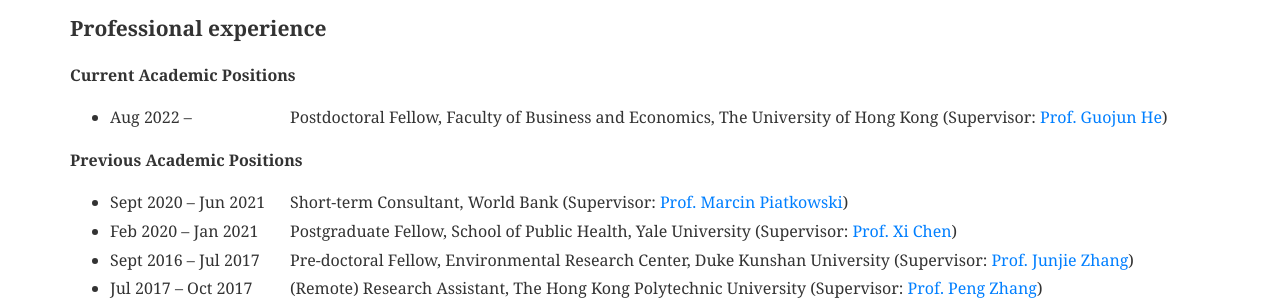
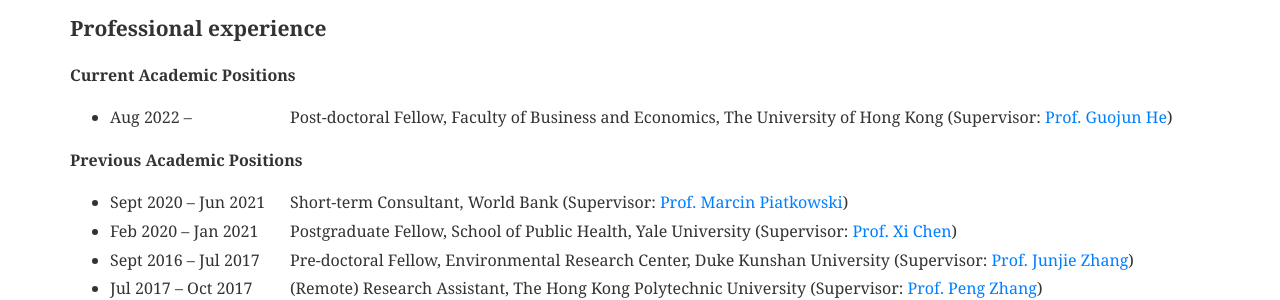
Before and after one commit to shuoliecon/shuoliecon.github.io, a Jekyll site: the page built from pages/_CV/index.md, in a window 1280 px wide. Shown: the part 182-482 px from the top of the page. Built offline with Jekyll 4.4.1, drawn with Linux system fonts in a browser that asks for light colours.

Commit message:
Update index.md

```diff
--- a/pages/_CV/index.md
+++ b/pages/_CV/index.md
@@ -15,7 +15,7 @@
   <tbody>
     <tr>
       <td valign="baseline" width="220"><ul><li>Aug 2022 –</li></ul></td>
-      <td valign="baseline">Postdoctoral Fellow, Faculty of Business and Economics, The University of Hong Kong (Supervisor: <a href="https://www.guojunhe.com/">Prof. Guojun He</a>)</td>
+      <td valign="baseline">Post-doctoral Fellow, Faculty of Business and Economics, The University of Hong Kong (Supervisor: <a href="https://www.guojunhe.com/">Prof. Guojun He</a>)</td>
     </tr>
   </tbody>
 </table>
```
